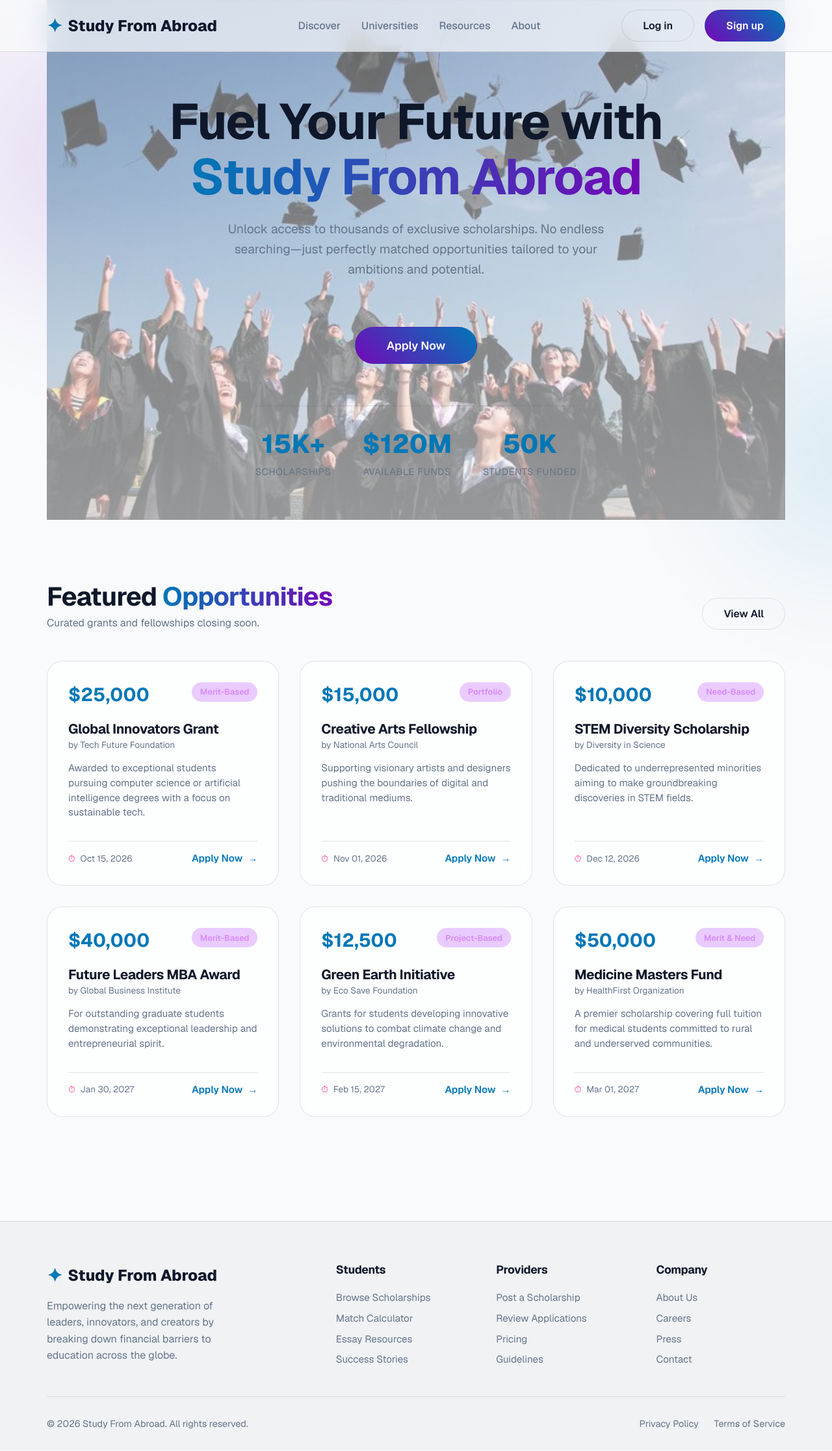
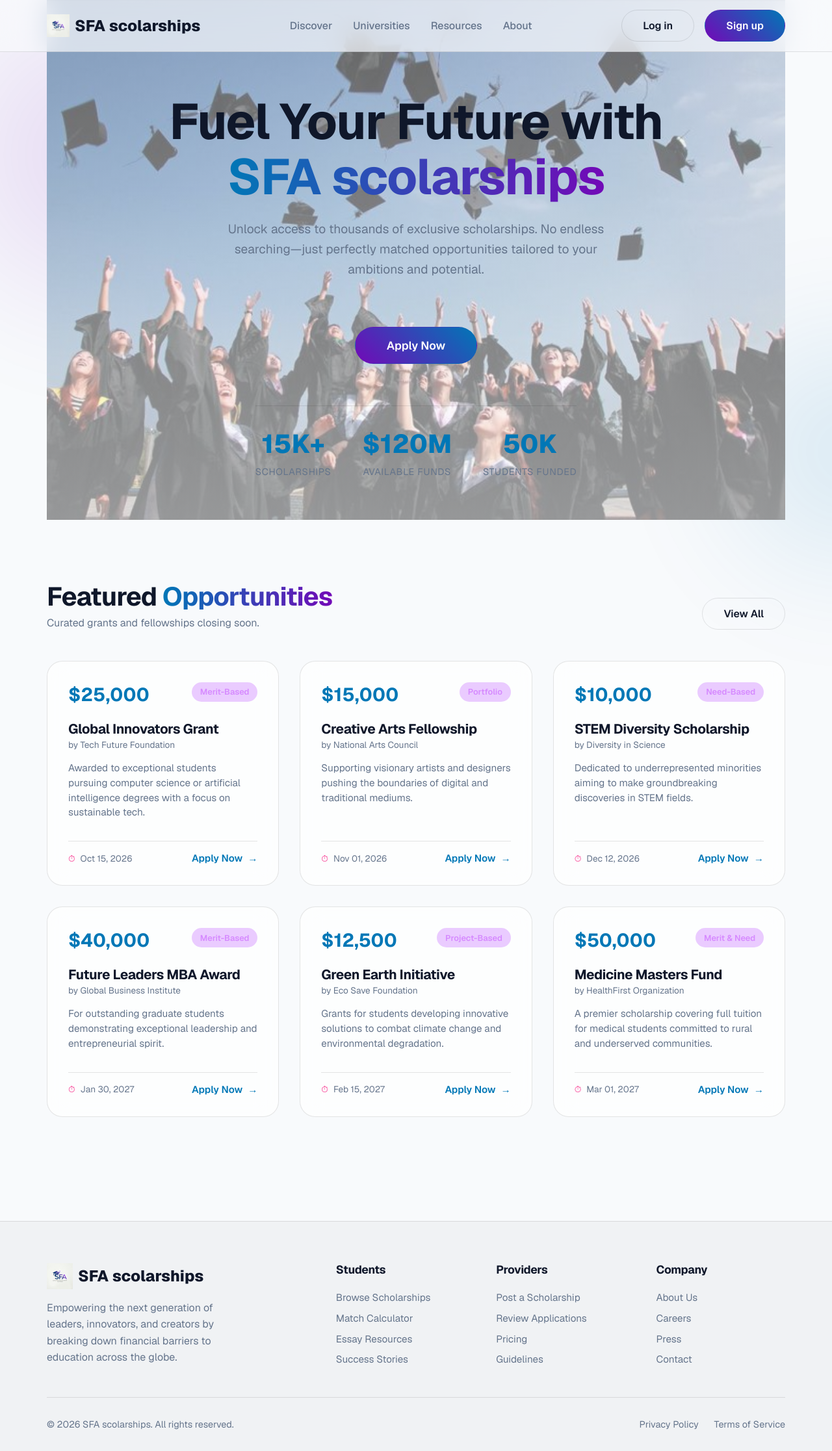
Before and after one commit to WEFAFA256/scolar, a Next.js app: page / in a window 1280 px wide. Shown: the whole page at 65% size. Built offline with nearby package versions, Linux system fonts and the light colour scheme.

Commit message:
Update branding to SFA scolarships and integrate new logo image

```diff
--- a/src/app/layout.tsx
+++ b/src/app/layout.tsx
@@ -13,7 +13,7 @@ const geistMono = Geist_Mono({
 });
 
 export const metadata: Metadata = {
-  title: "Study From Abroad",
+  title: "SFA scolarships",
   description: "Discover top scholarships for undergraduate and graduate studies. Apply to the best financial aid programs and ignite your academic future.",
 };
 
--- a/src/app/page.tsx
+++ b/src/app/page.tsx
@@ -63,8 +63,8 @@ export default function Home() {
       <nav className={styles.nav}>
         <div className={`container ${styles.navContainer}`}>
           <div className={styles.logo}>
-            <span className={styles.logoIcon}>✦</span>
-            Study From Abroad
+            <img src="/logo.png" alt="SFA Logo" className={styles.logoImage} style={{ height: '35px', width: 'auto' }} />
+            SFA scolarships
           </div>
           <div className={styles.navLinks}>
             <a href="#" className={styles.navLink}>Discover</a>
@@ -82,7 +82,7 @@ export default function Home() {
       <main className="container">
         <section className={styles.hero}>
           <h1 className={styles.heroTitle}>
-            Fuel Your Future with <span className="text-gradient">Study From Abroad</span>
+            Fuel Your Future with <span className="text-gradient">SFA scolarships</span>
           </h1>
           <p className={styles.heroSubtitle}>
             Unlock access to thousands of exclusive scholarships. No endless searching—just perfectly matched opportunities tailored to your ambitions and potential.
@@ -151,8 +151,8 @@ export default function Home() {
           <div className={styles.footerGrid}>
             <div>
               <div className={styles.logo}>
-                <span className={styles.logoIcon}>✦</span>
-                Study From Abroad
+                <img src="/logo.png" alt="SFA Logo" className={styles.logoImage} style={{ height: '40px', width: 'auto' }} />
+                SFA scolarships
               </div>
               <p className={styles.footerDesc}>
                 Empowering the next generation of leaders, innovators, and creators by breaking down financial barriers to education across the globe.
@@ -191,7 +191,7 @@ export default function Home() {
           </div>
 
           <div className={styles.footerBottom}>
-            <p>&copy; {new Date().getFullYear()} Study From Abroad. All rights reserved.</p>
+            <p>&copy; {new Date().getFullYear()} SFA scolarships. All rights reserved.</p>
             <div style={{ display: 'flex', gap: '1.5rem' }}>
               <a href="#">Privacy Policy</a>
               <a href="#">Terms of Service</a>
```
Also changed, not shown: public/logo.png (added).
